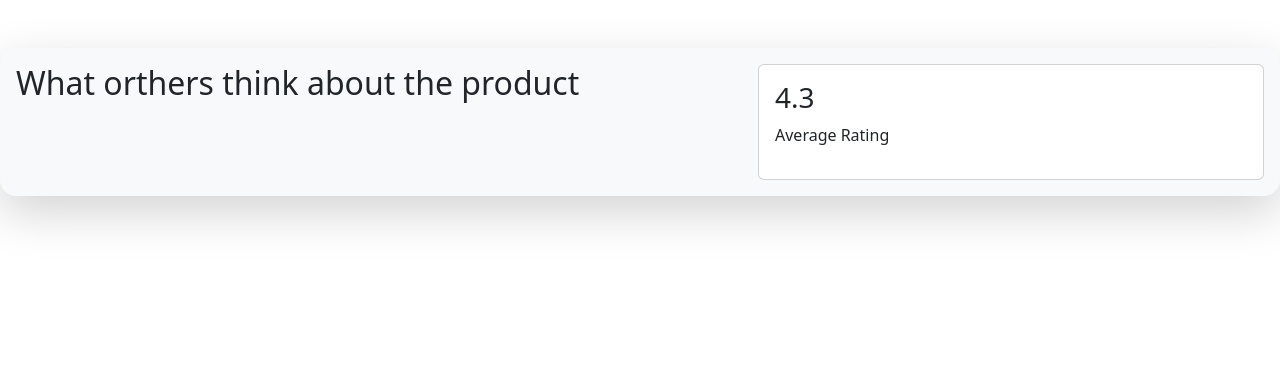
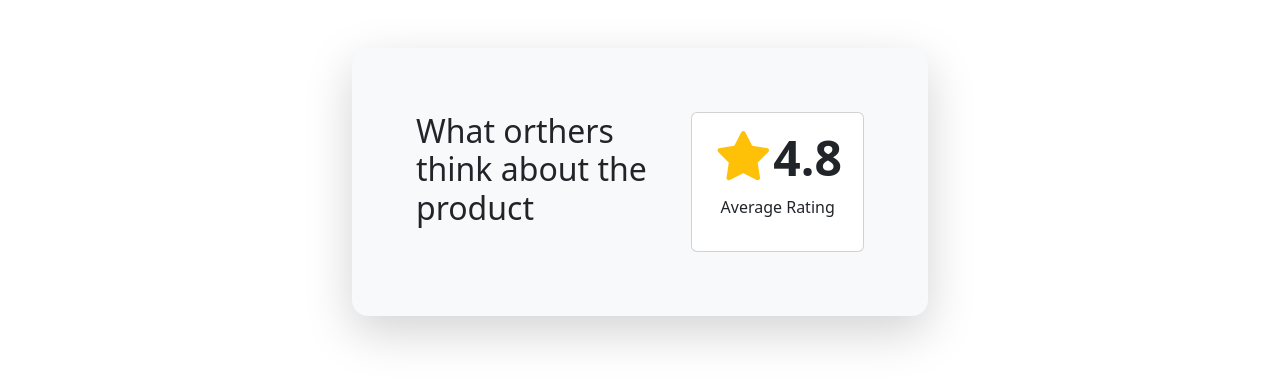
Before and after one commit to meesandev/cs100-ratingCompo, a plain HTML site: page index.html in a window 1280 px wide. Drawn offline with Linux system fonts and the light colour scheme.

Commit message:
sec 1 pass

```diff
--- a/css/style.css
+++ b/css/style.css
@@ -0,0 +1,5 @@
+@media (min-width: 600px) {
+  .container {
+    max-width: 600px;
+  }
+}
--- a/index.html
+++ b/index.html
@@ -4,22 +4,24 @@
     <meta charset="UTF-8" />
     <meta http-equiv="X-UA-Compatible" content="IE=edge" />
     <meta name="viewport" content="width=device-width, initial-scale=1.0" />
+    <link rel="stylesheet" href="https://cdnjs.cloudflare.com/ajax/libs/font-awesome/7.3.1/css/all.min.css" integrity="sha512-QeR2VH+lsBE5LSAe1Q5EnTBbe7XTBubt8dG93Y7gidSgdMCr8nVqKcfKAMyN96SV8KDbZVTDXChatu5G2KQGzg==" crossorigin="anonymous" referrerpolicy="no-referrer">
     <link rel="stylesheet" href="css/bootstrap.min.css" />
     <link rel="stylesheet" href="css/style.css" />
     <title>Mini-Project Starter</title>
+
   </head>
   <body>
-    <div class="contrainer">
+    <div class="container">
       <div class="card bg-light rounded-4 border-0 mt-5 shadow-lg mt-5">
         <div class="card-body">
-          <div class="row">
+          <div class="row p-5">
             <div class="col-7">
               <h2>What orthers think about the product</h2>
             </div>
             <div class="col-5">
               <div class="card">
-                <div class="card-body">
-                  <h3>4.3</h3>
+                <div class="card-body text-center">
+                  <h3 class="display-5 fw-semibold"><i class="fa-solid fa-star text-warning"></i>4.8</h3>
                   <p>Average Rating</p>
                 </div>
               </div>
@@ -28,7 +30,6 @@
         </div>
       </div>
     </div>
-
     <script src="js/bootstrap.bundle.min.js"></script>
   </body>
 </html>
```
